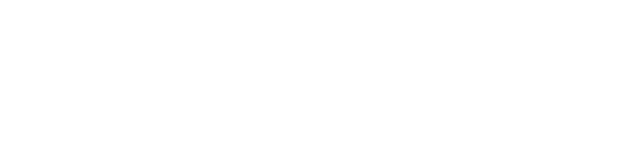
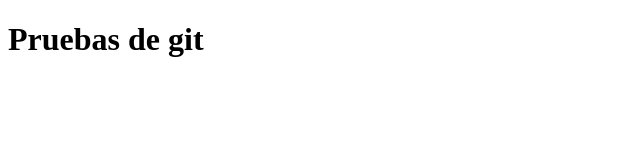
Before and after one commit to matias-user/TareasJS-curso-adrian, a plain HTML site: page index.html in a window 1280 px wide. Shown: the whole page, without its empty margins (0-640 px from the left). Drawn offline with Linux system fonts and the light colour scheme.

Commit message:
cambio prueba
cambio prueba

```diff
--- a/index.html
+++ b/index.html
@@ -7,6 +7,6 @@
     <title>Document</title>
 </head>
 <body>
-
+    <h1>Pruebas de git</h1>
 </body>
 </html>
```
